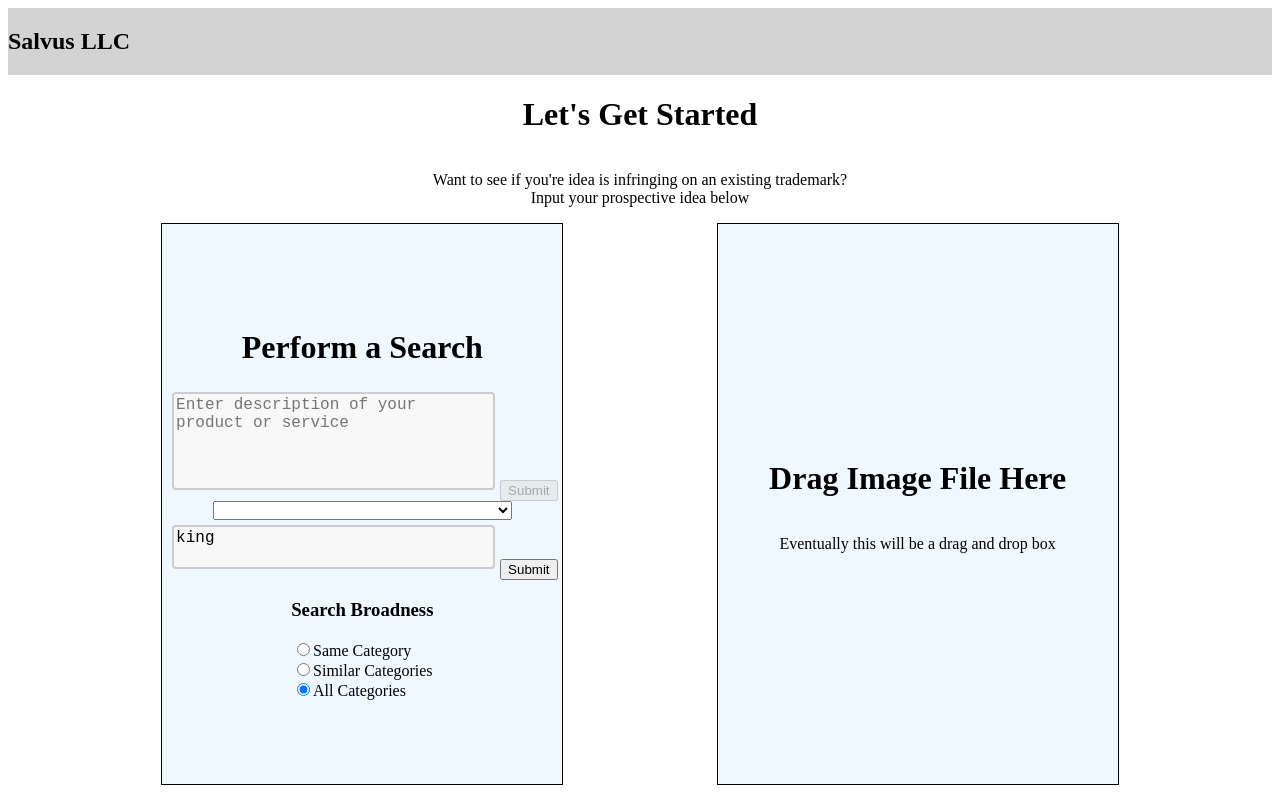
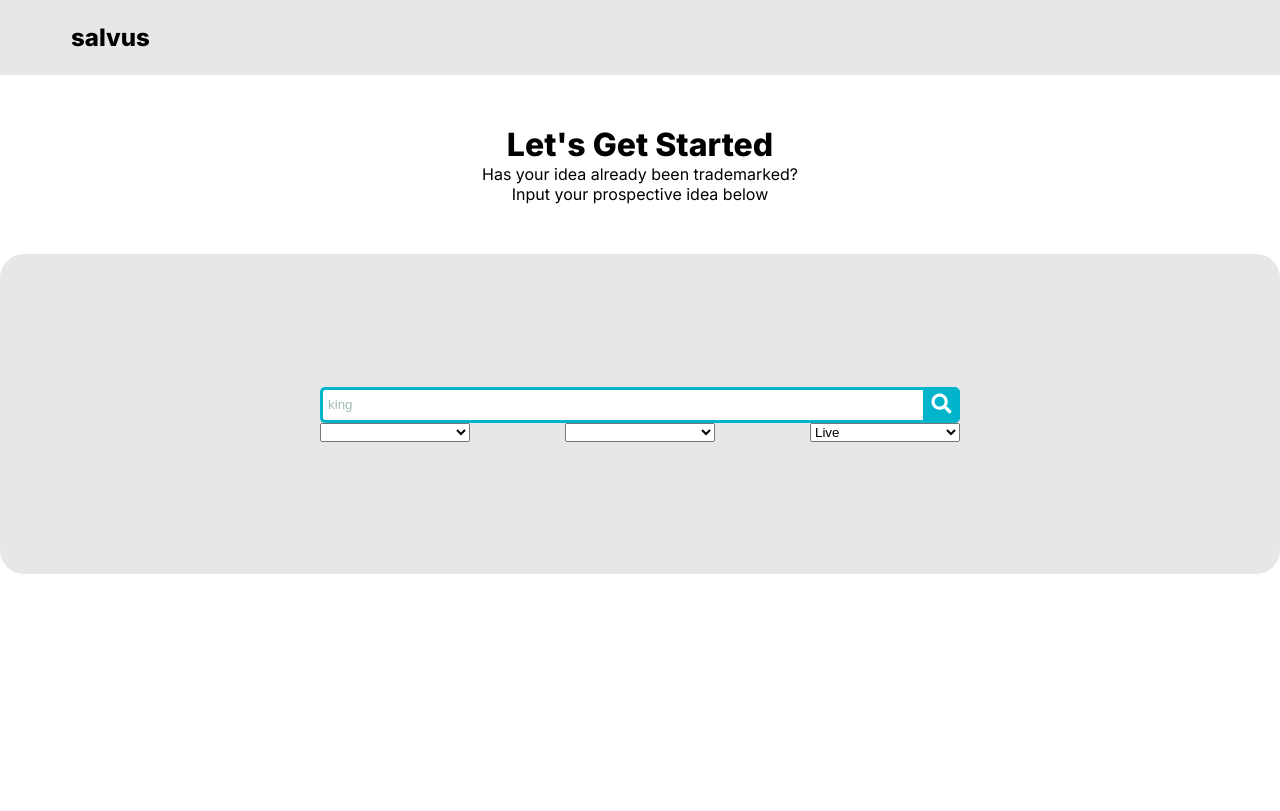
Before and after one commit to 18paulb/SalvusClient, an Angular app: page /mark-search in a window 1280 px wide. Built offline with nearby package versions, Linux system fonts and the light colour scheme.

Commit message:
changes to mark-search and results-table

```diff
--- a/src/app/app.component.html
+++ b/src/app/app.component.html
@@ -1,2 +1,10 @@
+<head>
+  <link rel="stylesheet" href="https://cdnjs.cloudflare.com/ajax/libs/font-awesome/5.15.1/css/all.min.css">
+  <link rel="preconnect" href="https://fonts.googleapis.com">
+  <link rel="preconnect" href="https://fonts.gstatic.com" crossorigin>
+  <link href="https://fonts.googleapis.com/css2?family=Inter:wght@400;600;800&display=swap" rel="stylesheet">
+  <title>Search</title>
+</head>
+
 <app-header></app-header>
 <router-outlet></router-outlet>
--- a/src/app/header/header.component.css
+++ b/src/app/header/header.component.css
@@ -1,3 +1,8 @@
+* {
+  margin: 0;
+  padding: 0;
+}
+
 .nav-bar {
   display: flex;
   justify-content: space-between;
@@ -7,3 +12,13 @@
   text-decoration: none;
   padding: 14px 16px;
 }
+
+.header-container {
+  display: flex;
+  background-color: #E8E7E7;
+  align-items: center;
+  width: 100%;
+  padding: 0;
+  box-sizing: border-box;
+  height: 75px;
+}
--- a/src/app/header/header.component.html
+++ b/src/app/header/header.component.html
@@ -1,6 +1,11 @@
 <!--This puts all the menu items horizontally-->
-<div style="display:flex; background-color: lightgray;">
-  <h2>Salvus LLC</h2>
+<meta name="viewport" content="width=device-width, initial-scale=1.0">
+<link rel="preconnect" href="https://fonts.googleapis.com">
+<link rel="preconnect" href="https://fonts.gstatic.com" crossorigin>
+<link href="https://fonts.googleapis.com/css2?family=Inter:wght@600;800&display=swap" rel="stylesheet">
+
+<div class="header-container">
+  <h2 style="margin-left: 71px; font-family: 'Inter', sans-serif;">salvus</h2>
   <nav *ngIf='userService.getAuthToken() != null' class="nav-bar">
     <a (click)="logout()" routerLink="">Log Out</a>
     <a routerLink="/mark-search">Mark Search</a>
--- a/src/app/mark-search/mark-search.component.css
+++ b/src/app/mark-search/mark-search.component.css
@@ -1,3 +1,5 @@
+@import url(https://fonts.googleapis.com/css?family=Open+Sans);
+
 textarea {
   box-sizing: border-box;
   border: 2px solid #ccc;
@@ -18,3 +20,64 @@ textarea {
   height: 35em;
   width: 25em;
 }
+
+.mark-input-box-test {
+  display: flex;
+  justify-content: center;
+  align-items: center;
+  flex-direction: column;
+  background: #E8E7E7;
+  height: 20em;
+  width: 80em;
+  border-radius: 24px;
+}
+
+body{
+  background: #f2f2f2;
+  font-family: 'Open Sans', sans-serif;
+}
+
+.search {
+  width: 100%;
+  position: relative;
+  display: flex;
+}
+
+.searchTerm {
+  width: 100%;
+  border: 3px solid #00B4CC;
+  border-right: none;
+  padding: 5px;
+  height: 20px;
+  border-radius: 5px 0 0 5px;
+  outline: none;
+  color: #9DBFAF;
+}
+
+.searchTerm:focus{
+  color: #00B4CC;
+}
+
+.searchButton {
+  width: 40px;
+  height: 36px;
+  border: 1px solid #00B4CC;
+  background: #00B4CC;
+  text-align: center;
+  color: #fff;
+  border-radius: 0 5px 5px 0;
+  cursor: pointer;
+  font-size: 20px;
+}
+
+/*Resize the wrap to see the search bar change!*/
+.wrap{
+  width: 50%;
+  position: relative;
+}
+
+.select-box {
+  width: 150px;
+  max-width: 150px;
+  min-width: 150px;
+}
--- a/src/app/mark-search/mark-search.component.html
+++ b/src/app/mark-search/mark-search.component.html
@@ -1,62 +1,108 @@
-<div style="display: flex; justify-content: center; align-items: center; flex-direction: column">
-  <h1>Let's Get Started</h1>
-  <p style="text-align: center">Want to see if you're idea is infringing on an existing trademark?
+<div style="display: flex; justify-content: center; align-items: center; flex-direction: column; margin: 50px;">
+  <h1 style="font-family: 'Inter', sans-serif;">Let's Get Started</h1>
+  <p style="text-align: center; font-family: 'Inter', sans-serif;">Has your idea already been trademarked?
     <br>
     Input your prospective idea below
   </p>
 </div>
 
 <!--This box contains both the manual enter and the file drag and drop-->
-<div style="display:flex; justify-content: space-evenly; align-items: center">
+<div style="display:flex; justify-content: space-evenly; align-items: center;">
+
+  <div class="mark-input-box-test">
+
+    <!--The Search Bar-->
+
+    <div class="wrap">
+      <form class="search" #wordmark='ngForm' (ngSubmit)="markSearch()">
+        <input name="wordMark" [(ngModel)]="mark" type="text" class="searchTerm" placeholder="What are you looking for?">
+        <button type="submit" class="searchButton" [disabled]="!wordmark.valid">
+          <i class="fa fa-search"></i>
+        </button>
+      </form>
+    </div>
+
+
+
+
+
+    <!--All the drop down menus-->
+    <div style="display: flex; justify-content: space-between; width: 50%;">
+      <div>
+        <select class="select-box" name='selectedOption' id="selectedOption" [(ngModel)]="selectedOption" required>
+          <option value="" disabled [selected]="selectedOption === null">Select an option</option>
+          <option *ngFor="let option of options" [ngValue]="option">{{option[0]}}</option>
+        </select>
+      </div>
+
+      <div>
+        <select class="select-box" name='searchScope' id="searchScope" [(ngModel)]="searchScope" required>
+          <option>All</option>
+          <option>Similar</option>
+          <option>Same</option>
+        </select>
+      </div>
+
+      <div>
+        <select class="select-box" name='trademarkStatus' id="trademarkStatus" required>
+          <option>Live</option>
+          <option>Dead</option>
+          <option>Both</option>
+        </select>
+      </div>
+    </div>
+
+  </div>
+
 
   <!--This will be the left side manually input text area-->
-  <div class="mark-input-box">
-    <h1>Perform a Search</h1>
+  <!--  <div class="mark-input-box">-->
+  <!--    <h1>Perform a Search</h1>-->
 
-    <form #markdescription='ngForm' (ngSubmit)="classifyCode()">
-      <textarea rows="5" cols="30" type="text" name="description" [(ngModel)]="description"
-                placeholder="Enter description of your product or service"
-                required></textarea>
-      <button type="submit" [disabled]="!markdescription.valid">Submit</button>
-    </form>
+  <!--    <form #markdescription='ngForm' (ngSubmit)="classifyCode()">-->
+  <!--      <textarea rows="5" cols="30" type="text" name="description" [(ngModel)]="description"-->
+  <!--                placeholder="Enter description of your product or service"-->
+  <!--                required></textarea>-->
+  <!--      <button type="submit" [disabled]="!markdescription.valid">Submit</button>-->
+  <!--    </form>-->
 
-    <div *ngIf="classification != ''">
-      <p style="text-align: center">`{{classification}}` best matches your
-        description. Is that correct? If not select from the options below</p>
-    </div>
+  <!--    <div *ngIf="classification != ''">-->
+  <!--      <p style="text-align: center">`{{classification}}` best matches your-->
+  <!--        description. Is that correct? If not select from the options below</p>-->
+  <!--    </div>-->
 
-    <div>
-      <select name='selectedOption' [(ngModel)]="selectedOption" required>
-        <option *ngFor="let option of options" [ngValue]="option">{{option[0]}}</option>
-      </select>
-    </div>
+  <!--    <div>-->
+  <!--      <select name='selectedOption' [(ngModel)]="selectedOption" required>-->
+  <!--        <option *ngFor="let option of options" [ngValue]="option">{{option[0]}}</option>-->
+  <!--      </select>-->
+  <!--    </div>-->
 
-    <form #wordmark='ngForm' (ngSubmit)="markSearch()">
-      <textarea rows="2" cols="30" type="text" name="wordMark" [(ngModel)]="mark"
-                placeholder="Enter the word mark you are searching for"
-                required></textarea>
-      <button type="submit" [disabled]="!wordmark.valid">Submit</button>
-    </form>
+  <!--    <form #wordmark='ngForm' (ngSubmit)="markSearch()">-->
+  <!--      <textarea rows="2" cols="30" type="text" name="wordMark" [(ngModel)]="mark"-->
+  <!--                placeholder="Enter the word mark you are searching for"-->
+  <!--                required></textarea>-->
+  <!--      <button type="submit" [disabled]="!wordmark.valid">Submit</button>-->
+  <!--    </form>-->
 
-    <h3>Search Broadness</h3>
+  <!--    <h3>Search Scope</h3>-->
 
-    <form>
-      <input type="radio" [(ngModel)]='searchWidth' id="option1" name="choice" value="same">
-      <label for="option1">Same Category</label><br>
+  <!--    <form>-->
+  <!--      <input type="radio" [(ngModel)]='searchScope' id="option1" name="choice" value="same">-->
+  <!--      <label for="option1">Same Category</label><br>-->
 
-      <input type="radio" id="option2" [(ngModel)]='searchWidth' name="choice" value="similar">
-      <label for="option2">Similar Categories</label><br>
+  <!--      <input type="radio" id="option2" [(ngModel)]='searchScope' name="choice" value="similar">-->
+  <!--      <label for="option2">Similar Categories</label><br>-->
 
-      <input type="radio" id="option3" [(ngModel)]='searchWidth' name="choice" value="all">
-      <label for="option3">All Categories</label>
-    </form>
-  </div>
+  <!--      <input type="radio" id="option3" [(ngModel)]='searchScope' name="choice" value="all">-->
+  <!--      <label for="option3">All Categories</label>-->
+  <!--    </form>-->
+  <!--  </div>-->
 
-  <!--This is the right side drag and drop area-->
-  <div class="mark-input-box">
-    <h1>Drag Image File Here</h1>
-    <p>Eventually this will be a drag and drop box</p>
-  </div>
+  <!--  &lt;!&ndash;This is the right side drag and drop area&ndash;&gt;-->
+  <!--  <div class="mark-input-box">-->
+  <!--    <h1>Drag Image File Here</h1>-->
+  <!--    <p>Eventually this will be a drag and drop box</p>-->
+  <!--  </div>-->
 </div>
 
 <br>
--- a/src/app/mark-search/mark-search.component.ts
+++ b/src/app/mark-search/mark-search.component.ts
@@ -14,8 +14,6 @@ export class MarkSearchComponent {
   constructor(private http: HttpClient, private resultsService: ResultsService, private router: Router) {
   }
 
-  results: Trademark[] = [];
-  //selectedOption: [string, string] = ['', ''];
   options: [string, string][] = [['Chemicals', '001'], ['Paints', "002"], ['Cosmetics and Cleaning Preparations', "003"], ['Lubricants and Fuels', "004"], ['Pharmaceuticals', "005"],
     ['Metal Goods', "006"], ['Machinery', "007"], ['Hand Tools', "008"], ['Electrical and Scientific Apparatus', "009"], ['Medical Apparatus', "010"], ['Environmental Control Apparatus', '011'],
     ['Vehicles', '012'], ['Firearms', '013'], ['Jewelry', '014'], ['Musical Instruments', '015'], ['Paper Goods and Printed Matter', '016'], ['Rubber Goods', '017'], ['Leather Goods', '018'],
@@ -25,6 +23,9 @@ export class MarkSearchComponent {
     ['Insurance and Financial', '036'], ['Building Construction and Repair', '037'], ['Telecommunications', '038'], ['Transportation and Storage', '039'], ['Treatment of Materials', '040'],
     ['Educational and Entertainment', '041'], ['Computer and Scientific', '042'], ['Hotels and Restaurants', '043'], ['Medical, Beauty and Agricultural', '044'], ['Personal and Legal', '045']]
 
+  results: Trademark[] = [];
+
+  // selectedOption: [string, string] = ['', ''];
   // mark: string = '';
   // description: string = ''
   // classification: string = ''
@@ -32,18 +33,18 @@ export class MarkSearchComponent {
   mark: string = 'king'
   description: string = ''
   classification: string = ''
-  searchWidth: string = 'all'
+  searchScope: string = 'all'
   selectedOption: [string, string] = ['Chemicals', '001']
 
   public markSearch(): void {
     this.results = [];
 
-    if (this.mark == '' || this.selectedOption[1] == '' || this.searchWidth == '') {
+    if (this.mark == '' || this.selectedOption[1] == '' || this.searchScope == '') {
       throw Error
     }
 
     // To avoid exposing data via url, maybe use the authtoken to retrieve the company name and email in the server
-    this.http.get(`http://localhost:8000/markSearch?query=${this.mark}&code=${this.selectedOption[1]}&searchWidth=${this.searchWidth}`, {
+    this.http.get(`http://localhost:8000/markSearch?query=${this.mark}&code=${this.selectedOption[1]}&searchWidth=${this.searchScope}`, {
       headers: new HttpHeaders({
         // 'Authorization': `Bearer ${localStorage.getItem('authtoken')}`
         'Authorization': `${localStorage.getItem('authtoken')}`
@@ -61,11 +62,19 @@ export class MarkSearchComponent {
             date_filed: this.convertDateFormat(trademark.date_filed),
             case_file_descriptions: trademark.case_file_descriptions,
             category: "TODO: Get Category",
-            riskLevel: riskLevel
+            riskLevel: this.convertRiskLevel(riskLevel)
           })
         }
 
         if (this.results.length != 0) {
+
+          //Sort the results
+          let customOrder = ["red", "yellow", "green"];
+
+          debugger
+
+          this.results = this.results.sort((a, b) => customOrder.indexOf(a.riskLevel) - customOrder.indexOf(b.riskLevel));
+
           this.resultsService.setResults(this.results)
           this.resultsService.setSearchedMark(this.mark)
           this.router.navigate(['/results-table'])
@@ -106,4 +115,15 @@ export class MarkSearchComponent {
     return `${day} ${monthNames[dateObj.getMonth()]} ${year}`;
   }
 
+  public convertRiskLevel(riskLevel: string): string {
+    if (riskLevel == "yellow") return "Moderate Risk"
+
+    else if (riskLevel == "red") return "High Risk"
+
+    else if (riskLevel == "green") return "No Risk"
+
+    else return ""
+
+  }
+
 }
--- a/src/styles.css
+++ b/src/styles.css
@@ -1 +1,5 @@
 /* You can add global styles to this file, and also import other style files */
+* {
+  margin: 0;
+  padding: 0;
+}
```
Also changed, not shown: src/app/results-table/results-table.component.css (+32 -7 lines), src/app/results-table/results-table.component.html (+21 -9 lines), src/app/results-table/results-table.component.ts (+31 -1 lines).
